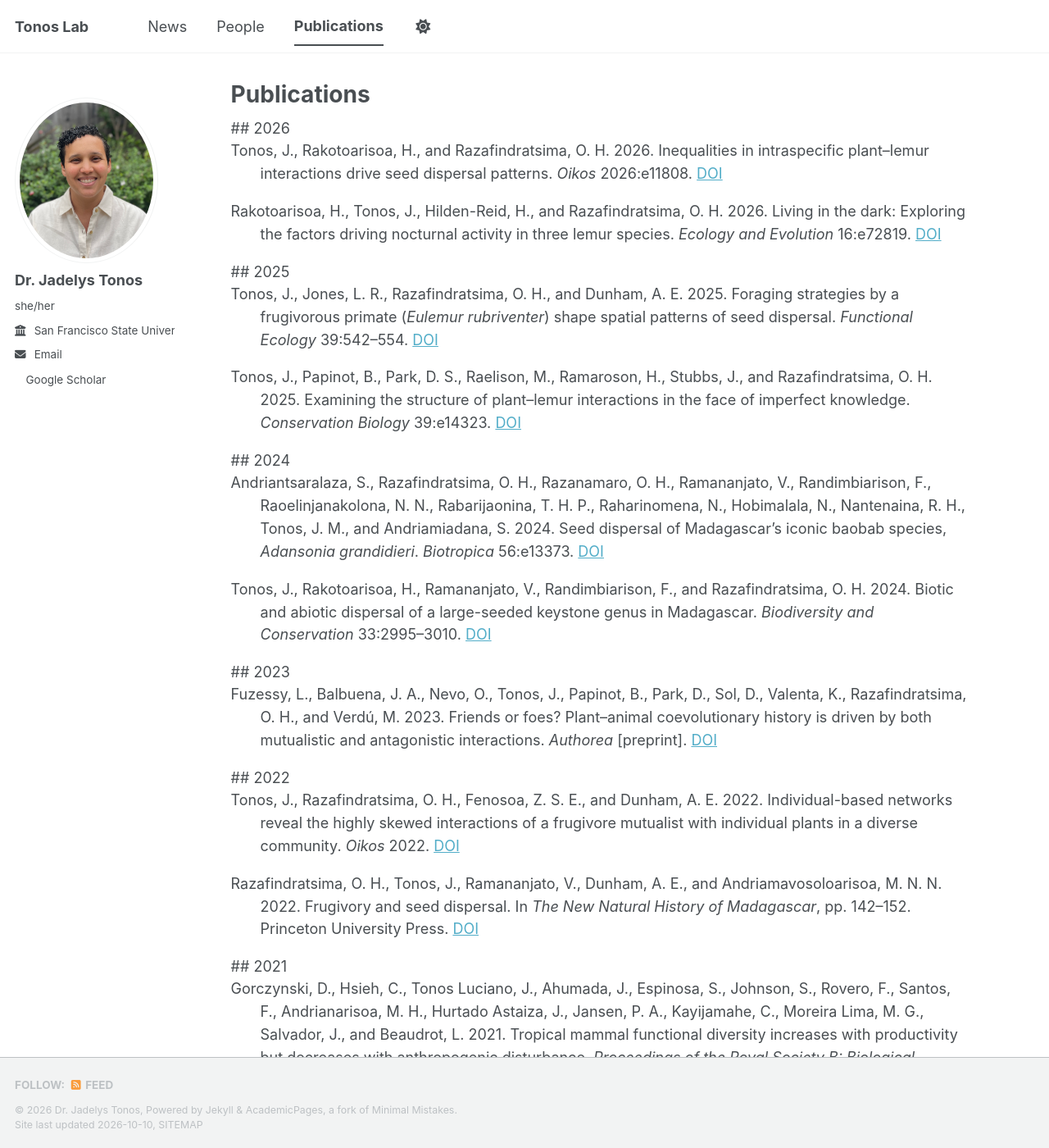
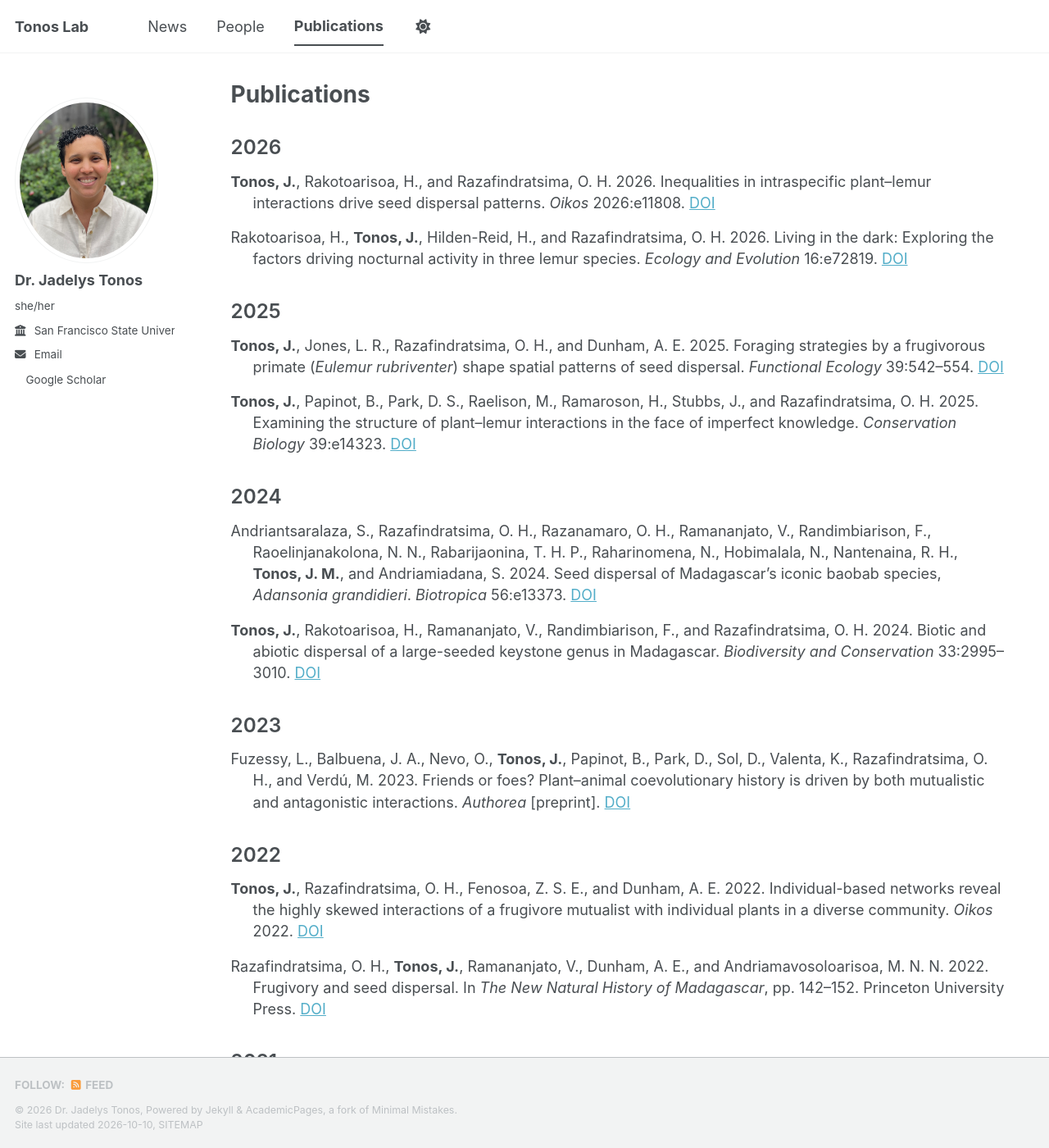
Before and after one commit to jtonos/jtonos.github.io, a Jekyll site: the page built from _pages/publications.html, in a window 1280 px wide and 1400 px high. Shown: the whole window at 82% size. Built offline with Jekyll 4.4.1, drawn with Linux system fonts in a browser that asks for light colours; a style sheet for code colours, icons or effects is not loaded; some of the changed text lies outside the part shown.

Commit message:
Update publications.html
Cleaning up useless markdown code

```diff
--- a/_pages/publications.html
+++ b/_pages/publications.html
@@ -7,92 +7,106 @@ author_profile: true
 
 <style>
 .publication-list {
-  max-width: 900px;
+  max-width: 950px;
 }
 
 .publication-list h2 {
   margin-top: 2rem;
-  margin-bottom: 1rem;
+  margin-bottom: 0.8rem;
+  font-size: 1.35em;
+  font-weight: 600;
 }
 
 .publication-entry {
-  margin-bottom: 1rem;
-  padding-left: 2rem;
-  text-indent: -2rem;
-  line-height: 1.55;
+  margin-bottom: 0.9rem;
+  padding-left: 1.5rem;
+  text-indent: -1.5rem;
+  line-height: 1.45;
+}
+
+.publication-entry a {
+  white-space: nowrap;
 }
 </style>
 
 <div class="publication-list">
 
-## 2026
+<h2>2026</h2>
 
 <div class="publication-entry">
-Tonos, J., Rakotoarisoa, H., and Razafindratsima, O. H. 2026. Inequalities in intraspecific plant–lemur interactions drive seed dispersal patterns. <em>Oikos</em> 2026:e11808. <a href="https://doi.org/10.1002/oik.11808">DOI</a>
+<strong>Tonos, J.</strong>, Rakotoarisoa, H., and Razafindratsima, O. H. 2026. Inequalities in intraspecific plant–lemur interactions drive seed dispersal patterns. <em>Oikos</em> 2026:e11808. <a href="https://doi.org/10.1002/oik.11808">DOI</a>
 </div>
 
 <div class="publication-entry">
-Rakotoarisoa, H., Tonos, J., Hilden-Reid, H., and Razafindratsima, O. H. 2026. Living in the dark: Exploring the factors driving nocturnal activity in three lemur species. <em>Ecology and Evolution</em> 16:e72819. <a href="https://doi.org/10.1002/ece3.72819">DOI</a>
+Rakotoarisoa, H., <strong>Tonos, J.</strong>, Hilden-Reid, H., and Razafindratsima, O. H. 2026. Living in the dark: Exploring the factors driving nocturnal activity in three lemur species. <em>Ecology and Evolution</em> 16:e72819. <a href="https://doi.org/10.1002/ece3.72819">DOI</a>
 </div>
 
-## 2025
+
+<h2>2025</h2>
 
 <div class="publication-entry">
-Tonos, J., Jones, L. R., Razafindratsima, O. H., and Dunham, A. E. 2025. Foraging strategies by a frugivorous primate (<em>Eulemur rubriventer</em>) shape spatial patterns of seed dispersal. <em>Functional Ecology</em> 39:542–554. <a href="https://doi.org/10.1111/1365-2435.14702">DOI</a>
+<strong>Tonos, J.</strong>, Jones, L. R., Razafindratsima, O. H., and Dunham, A. E. 2025. Foraging strategies by a frugivorous primate (<em>Eulemur rubriventer</em>) shape spatial patterns of seed dispersal. <em>Functional Ecology</em> 39:542–554. <a href="https://doi.org/10.1111/1365-2435.14702">DOI</a>
 </div>
 
 <div class="publication-entry">
-Tonos, J., Papinot, B., Park, D. S., Raelison, M., Ramaroson, H., Stubbs, J., and Razafindratsima, O. H. 2025. Examining the structure of plant–lemur interactions in the face of imperfect knowledge. <em>Conservation Biology</em> 39:e14323. <a href="https://doi.org/10.1111/cobi.14323">DOI</a>
+<strong>Tonos, J.</strong>, Papinot, B., Park, D. S., Raelison, M., Ramaroson, H., Stubbs, J., and Razafindratsima, O. H. 2025. Examining the structure of plant–lemur interactions in the face of imperfect knowledge. <em>Conservation Biology</em> 39:e14323. <a href="https://doi.org/10.1111/cobi.14323">DOI</a>
 </div>
 
-## 2024
+
+<h2>2024</h2>
 
 <div class="publication-entry">
-Andriantsaralaza, S., Razafindratsima, O. H., Razanamaro, O. H., Ramananjato, V., Randimbiarison, F., Raoelinjanakolona, N. N., Rabarijaonina, T. H. P., Raharinomena, N., Hobimalala, N., Nantenaina, R. H., Tonos, J. M., and Andriamiadana, S. 2024. Seed dispersal of Madagascar’s iconic baobab species, <em>Adansonia grandidieri</em>. <em>Biotropica</em> 56:e13373. <a href="https://doi.org/10.1111/btp.13373">DOI</a>
+Andriantsaralaza, S., Razafindratsima, O. H., Razanamaro, O. H., Ramananjato, V., Randimbiarison, F., Raoelinjanakolona, N. N., Rabarijaonina, T. H. P., Raharinomena, N., Hobimalala, N., Nantenaina, R. H., <strong>Tonos, J. M.</strong>, and Andriamiadana, S. 2024. Seed dispersal of Madagascar’s iconic baobab species, <em>Adansonia grandidieri</em>. <em>Biotropica</em> 56:e13373. <a href="https://doi.org/10.1111/btp.13373">DOI</a>
 </div>
 
 <div class="publication-entry">
-Tonos, J., Rakotoarisoa, H., Ramananjato, V., Randimbiarison, F., and Razafindratsima, O. H. 2024. Biotic and abiotic dispersal of a large-seeded keystone genus in Madagascar. <em>Biodiversity and Conservation</em> 33:2995–3010. <a href="https://doi.org/10.1007/s10531-024-02900-2">DOI</a>
+<strong>Tonos, J.</strong>, Rakotoarisoa, H., Ramananjato, V., Randimbiarison, F., and Razafindratsima, O. H. 2024. Biotic and abiotic dispersal of a large-seeded keystone genus in Madagascar. <em>Biodiversity and Conservation</em> 33:2995–3010. <a href="https://doi.org/10.1007/s10531-024-02900-2">DOI</a>
 </div>
 
-## 2023
+
+<h2>2023</h2>
 
 <div class="publication-entry">
-Fuzessy, L., Balbuena, J. A., Nevo, O., Tonos, J., Papinot, B., Park, D., Sol, D., Valenta, K., Razafindratsima, O. H., and Verdú, M. 2023. Friends or foes? Plant–animal coevolutionary history is driven by both mutualistic and antagonistic interactions. <em>Authorea</em> [preprint]. <a href="https://doi.org/10.22541/au.168190585.53405707/v1">DOI</a>
+Fuzessy, L., Balbuena, J. A., Nevo, O., <strong>Tonos, J.</strong>, Papinot, B., Park, D., Sol, D., Valenta, K., Razafindratsima, O. H., and Verdú, M. 2023. Friends or foes? Plant–animal coevolutionary history is driven by both mutualistic and antagonistic interactions. <em>Authorea</em> [preprint]. <a href="https://doi.org/10.22541/au.168190585.53405707/v1">DOI</a>
 </div>
 
-## 2022
+
+<h2>2022</h2>
 
 <div class="publication-entry">
-Tonos, J., Razafindratsima, O. H., Fenosoa, Z. S. E., and Dunham, A. E. 2022. Individual-based networks reveal the highly skewed interactions of a frugivore mutualist with individual plants in a diverse community. <em>Oikos</em> 2022. <a href="https://doi.org/10.1111/oik.08539">DOI</a>
+<strong>Tonos, J.</strong>, Razafindratsima, O. H., Fenosoa, Z. S. E., and Dunham, A. E. 2022. Individual-based networks reveal the highly skewed interactions of a frugivore mutualist with individual plants in a diverse community. <em>Oikos</em> 2022. <a href="https://doi.org/10.1111/oik.08539">DOI</a>
 </div>
 
 <div class="publication-entry">
-Razafindratsima, O. H., Tonos, J., Ramananjato, V., Dunham, A. E., and Andriamavosoloarisoa, M. N. N. 2022. Frugivory and seed dispersal. In <em>The New Natural History of Madagascar</em>, pp. 142–152. Princeton University Press. <a href="https://doi.org/10.2307/j.ctv2ks6tbb.26">DOI</a>
+Razafindratsima, O. H., <strong>Tonos, J.</strong>, Ramananjato, V., Dunham, A. E., and Andriamavosoloarisoa, M. N. N. 2022. Frugivory and seed dispersal. In <em>The New Natural History of Madagascar</em>, pp. 142–152. Princeton University Press. <a href="https://doi.org/10.2307/j.ctv2ks6tbb.26">DOI</a>
 </div>
 
-## 2021
+
+<h2>2021</h2>
 
 <div class="publication-entry">
-Gorczynski, D., Hsieh, C., Tonos Luciano, J., Ahumada, J., Espinosa, S., Johnson, S., Rovero, F., Santos, F., Andrianarisoa, M. H., Hurtado Astaiza, J., Jansen, P. A., Kayijamahe, C., Moreira Lima, M. G., Salvador, J., and Beaudrot, L. 2021. Tropical mammal functional diversity increases with productivity but decreases with anthropogenic disturbance. <em>Proceedings of the Royal Society B: Biological Sciences</em> 288:20202098. <a href="https://doi.org/10.1098/rspb.2020.2098">DOI</a>
+Gorczynski, D., Hsieh, C., <strong>Tonos Luciano, J.</strong>, Ahumada, J., Espinosa, S., Johnson, S., Rovero, F., Santos, F., Andrianarisoa, M. H., Hurtado Astaiza, J., Jansen, P. A., Kayijamahe, C., Moreira Lima, M. G., Salvador, J., and Beaudrot, L. 2021. Tropical mammal functional diversity increases with productivity but decreases with anthropogenic disturbance. <em>Proceedings of the Royal Society B: Biological Sciences</em> 288:20202098. <a href="https://doi.org/10.1098/rspb.2020.2098">DOI</a>
 </div>
 
-## 2020
+
+<h2>2020</h2>
 
 <div class="publication-entry">
-DeSisto, C. M. M., Park, D. S., Davis, C. C., Ramananjato, V., Tonos, J. L., and Razafindratsima, O. H. 2020. An invasive species spread by threatened diurnal lemurs impacts rainforest structure in Madagascar. <em>Biological Invasions</em> 22:2845–2858. <a href="https://doi.org/10.1007/s10530-020-02293-7">DOI</a>
+DeSisto, C. M. M., Park, D. S., Davis, C. C., Ramananjato, V., <strong>Tonos, J. L.</strong>, and Razafindratsima, O. H. 2020. An invasive species spread by threatened diurnal lemurs impacts rainforest structure in Madagascar. <em>Biological Invasions</em> 22:2845–2858. <a href="https://doi.org/10.1007/s10530-020-02293-7">DOI</a>
 </div>
 
-## 2017
+
+<h2>2017</h2>
 
 <div class="publication-entry">
-LaBonte, N. R., Tonos, J., Hartel, C., and Woeste, K. E. 2017. Genetic diversity and differentiation of yellowwood [<em>Cladrastis kentukea</em> (Dum.Cours.) Rudd] growing in the wild and in planted populations outside the natural range. <em>New Forests</em> 48:263–274. <a href="https://doi.org/10.1007/s11056-017-9566-8">DOI</a>
+LaBonte, N. R., <strong>Tonos, J.</strong>, Hartel, C., and Woeste, K. E. 2017. Genetic diversity and differentiation of yellowwood [<em>Cladrastis kentukea</em> (Dum.Cours.) Rudd] growing in the wild and in planted populations outside the natural range. <em>New Forests</em> 48:263–274. <a href="https://doi.org/10.1007/s11056-017-9566-8">DOI</a>
 </div>
 
-## 2014
+
+<h2>2014</h2>
 
 <div class="publication-entry">
-Tonos, J. M., Pauli, B. P., Zollner, P. A., and Haulton, G. S. 2014. A comparison of the efficiency of mobile and stationary acoustic bat surveys. <em>Proceedings of the Indiana Academy of Science</em> 123:103–111.
+<strong>Tonos, J. M.</strong>, Pauli, B. P., Zollner, P. A., and Haulton, G. S. 2014. A comparison of the efficiency of mobile and stationary acoustic bat surveys. <em>Proceedings of the Indiana Academy of Science</em> 123:103–111.
 </div>
 
 </div>
```
